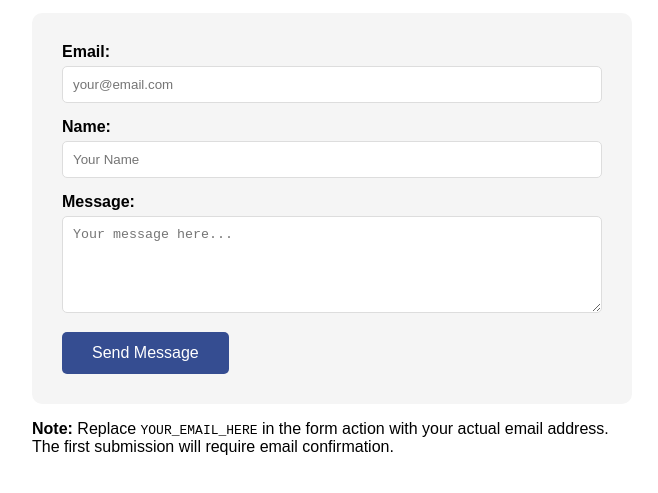
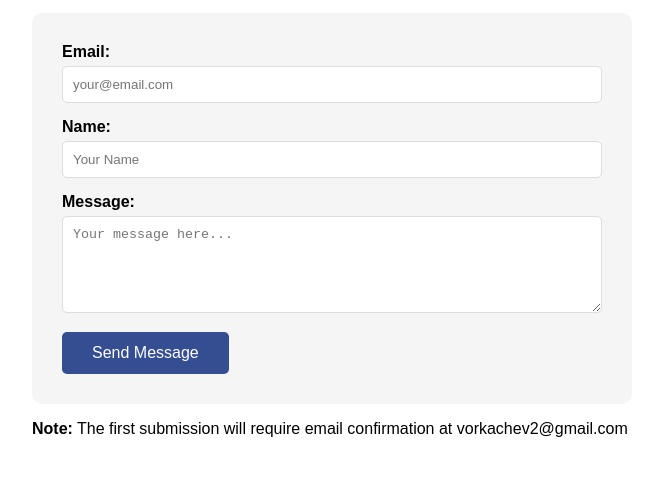
Before and after one commit to artemvorkachev-jpg/artemvorkachev-jpg.github.io, a plain HTML site: page formsubmit-form.html in a window 1280 px wide. Shown: the part 189-682 px from the top of the page, without its empty margins (308-966 px from the left). Drawn offline with Linux system fonts and the light colour scheme.

Commit message:
Update FormSubmit email to vorkachev2@gmail.com

```diff
--- a/formsubmit-form.html
+++ b/formsubmit-form.html
@@ -47,7 +47,7 @@
     <h1>Contact Form</h1>
     <p>This form uses FormSubmit to send submissions directly to email without any backend code.</p>
 
-    <form action="https://formsubmit.co/YOUR_EMAIL_HERE" method="POST">
+    <form action="https://formsubmit.co/vorkachev2@gmail.com" method="POST">
         <!-- FormSubmit configuration -->
         <input type="hidden" name="_subject" value="New Contact Form Submission">
         <input type="hidden" name="_captcha" value="false">
@@ -66,6 +66,6 @@
         <button type="submit">Send Message</button>
     </form>
 
-    <p><strong>Note:</strong> Replace <code>YOUR_EMAIL_HERE</code> in the form action with your actual email address. The first submission will require email confirmation.</p>
+    <p><strong>Note:</strong> The first submission will require email confirmation at vorkachev2@gmail.com</p>
 </body>
 </html>
```
